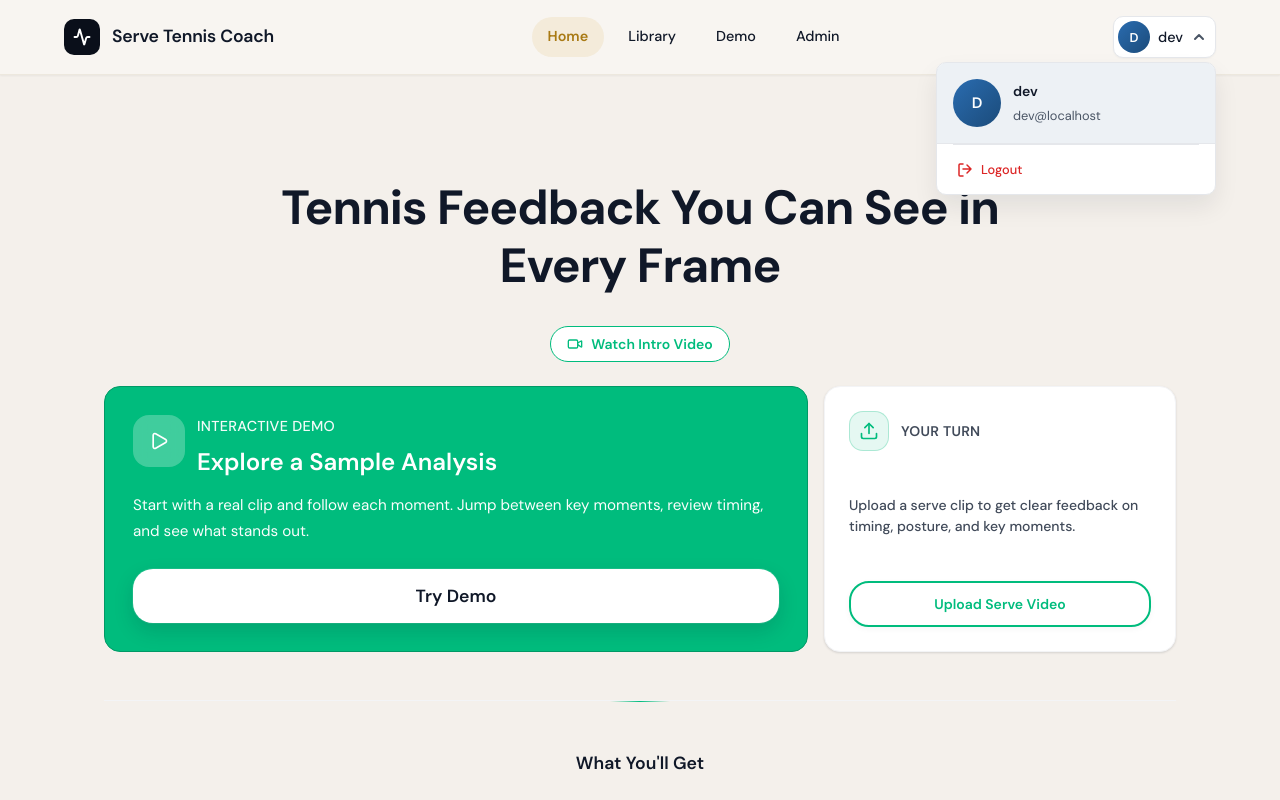
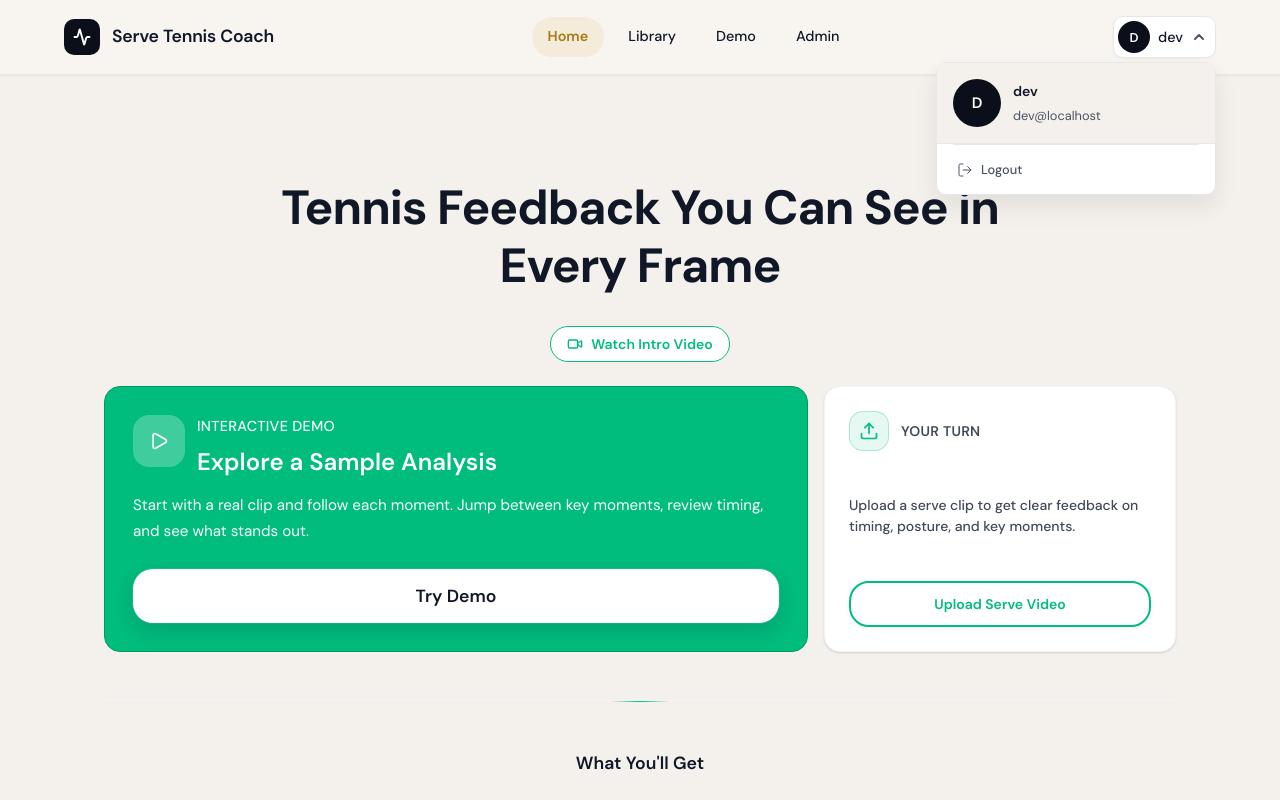
Before and after one commit to aseda-sam/tennis_coach_app, a React (Create React App) app in the folder frontend/: page / in a window 1280 px wide. Both pictures are taken after a click on the button "Account menu". Shown: the top 800 px of the page. Built offline with nearby package versions, Linux system fonts and the light colour scheme; no server answers.

Commit message:
Clean up account menu: warm header, ink-heavy avatar, muted logout

```diff
--- a/frontend/src/components/AccountMenu.css
+++ b/frontend/src/components/AccountMenu.css
@@ -29,11 +29,7 @@
   width: 32px;
   height: 32px;
   border-radius: var(--radius-full);
-  background: linear-gradient(
-    135deg,
-    var(--color-court-blue-light) 0%,
-    var(--color-court-blue) 100%
-  );
+  background: var(--color-ink-heavy);
   color: white;
   display: flex;
   align-items: center;
@@ -97,7 +93,7 @@
   align-items: center;
   gap: var(--spacing-md);
   padding: var(--spacing-lg);
-  background: var(--color-court-blue-soft);
+  background: var(--color-surface-secondary);
   border-bottom: 1px solid var(--color-border);
 }
 
@@ -105,11 +101,7 @@
   width: 48px;
   height: 48px;
   border-radius: var(--radius-full);
-  background: linear-gradient(
-    135deg,
-    var(--color-court-blue-light) 0%,
-    var(--color-court-blue) 100%
-  );
+  background: var(--color-ink-heavy);
   color: white;
   display: flex;
   align-items: center;
@@ -342,12 +334,12 @@ select.account-menu-input {
 }
 
 .account-menu-action-btn.logout {
-  color: var(--color-error);
+  color: var(--color-text-muted);
 }
 
 .account-menu-action-btn.logout:hover {
-  background: rgba(220, 38, 38, 0.1);
-  color: var(--color-error-dark);
+  background: rgba(0, 0, 0, 0.04);
+  color: var(--color-text);
 }
 
 .account-menu-action-btn svg {
--- a/frontend/src/components/AccountMenu.tsx
+++ b/frontend/src/components/AccountMenu.tsx
@@ -1,3 +1,4 @@
+import { LogOut } from 'lucide-react';
 import { useEffect, useRef, useState } from 'react';
 import { useAuth } from '../hooks/useAuth';
 import { usePlayerProfile } from '../hooks/usePlayerProfile';
@@ -169,21 +170,7 @@ export function AccountMenu({ onLogout }: AccountMenuProps) {
               className="account-menu-action-btn logout"
               onClick={handleLogout}
             >
-              <svg
-                width="16"
-                height="16"
-                viewBox="0 0 16 16"
-                fill="none"
-                xmlns="http://www.w3.org/2000/svg"
-              >
-                <path
-                  d="M6 14H3C2.44772 14 2 13.5523 2 13V3C2 2.44772 2.44772 2 3 2H6M10 11L14 7M14 7L10 3M14 7H6"
-                  stroke="currentColor"
-                  strokeWidth="1.5"
-                  strokeLinecap="round"
-                  strokeLinejoin="round"
-                />
-              </svg>
+              <LogOut size={16} strokeWidth={1.5} />
               Logout
             </button>
           </div>
```
